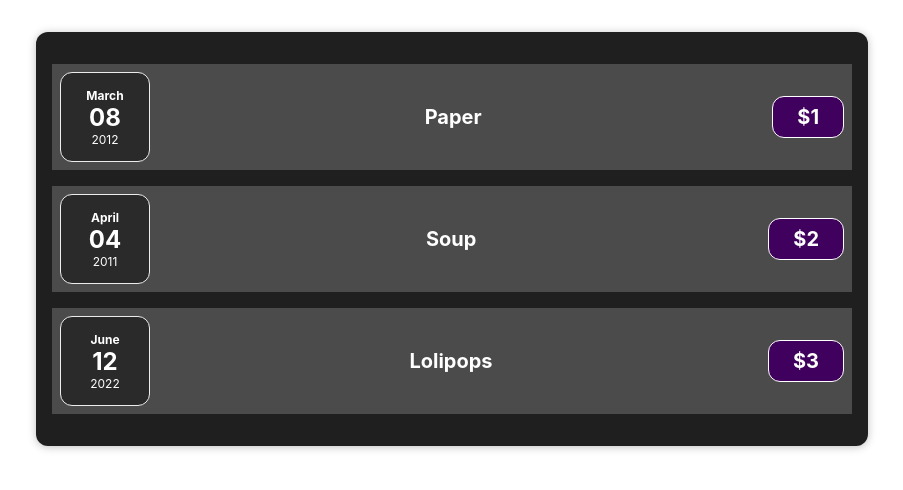
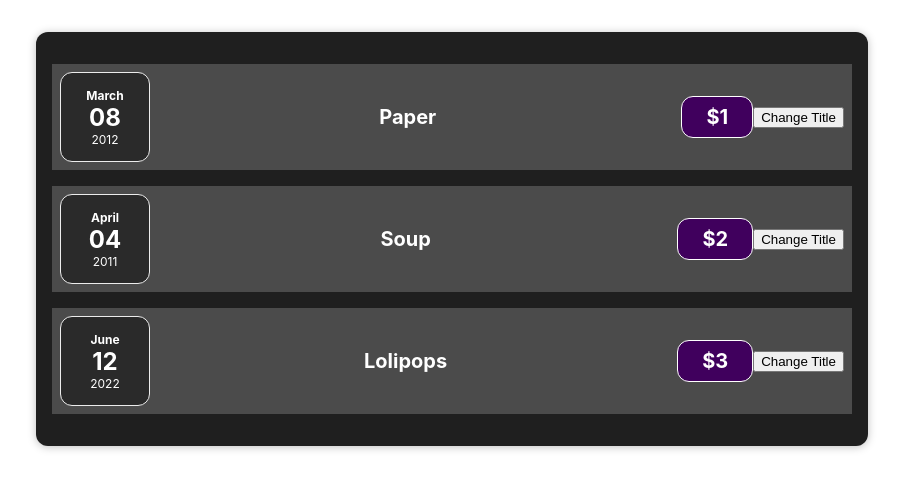
Before and after one commit to delissgt/course-react-guide, a React (Create React App) app: page / in a window 1280 px wide. Shown: the top 490 px of the page, without its empty margins (188-1091 px from the left). Built offline with nearby package versions, Linux system fonts and the light colour scheme.

Commit message:
Listening to Events & Wrking with Event Handlers
Add onClick event in Button

```diff
--- a/src/components/Expenses/ExpenseItem.js
+++ b/src/components/Expenses/ExpenseItem.js
@@ -5,6 +5,10 @@ import './ExpenseItem.css'
 
 
 const ExpenseItem = (props) => {
+
+  const clickHandler = () => {
+    console.log("Cliked!!")
+  }
 
 
   return (
@@ -14,6 +18,7 @@ const ExpenseItem = (props) => {
           <h2>{props.title}</h2>
           <div className="expense-item__price">${props.amount}</div>
         </div>
+        <button onClick={clickHandler}>Change Title</button>
       </Card>
   );
 }
```
